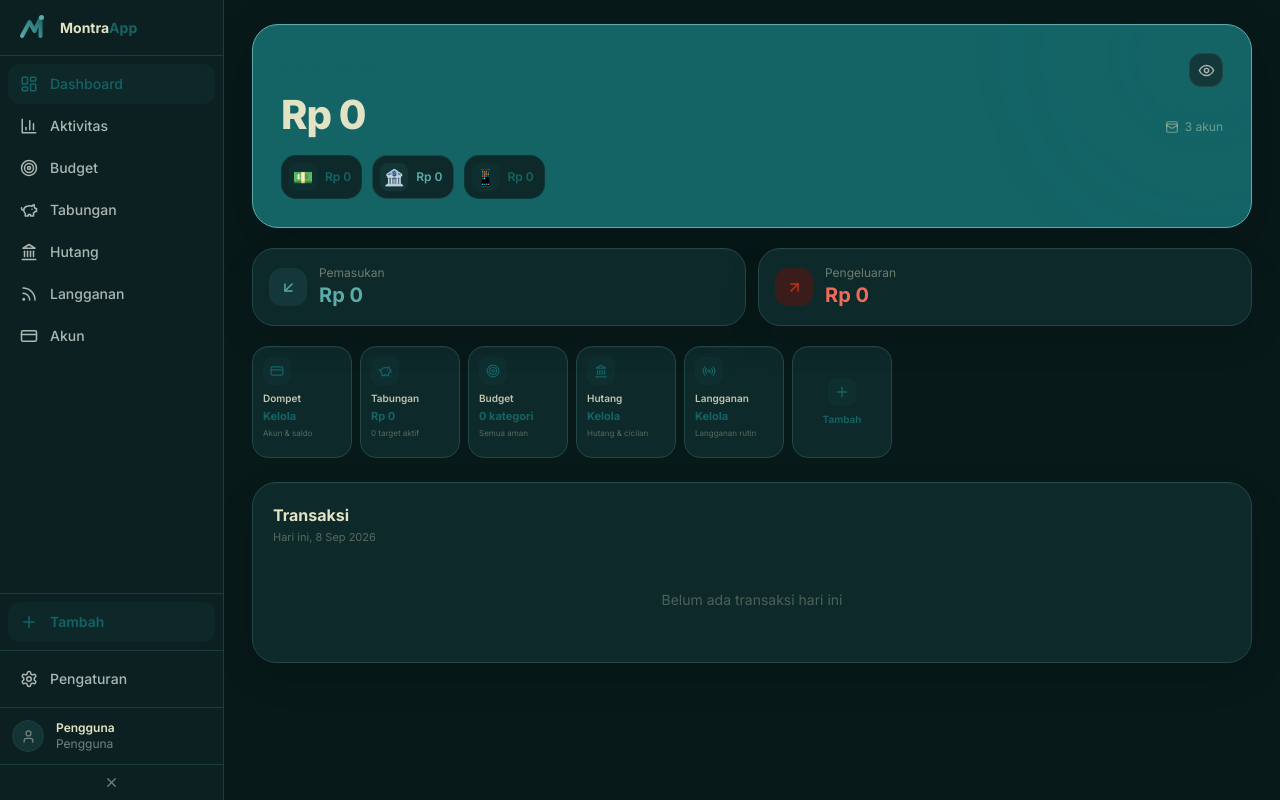
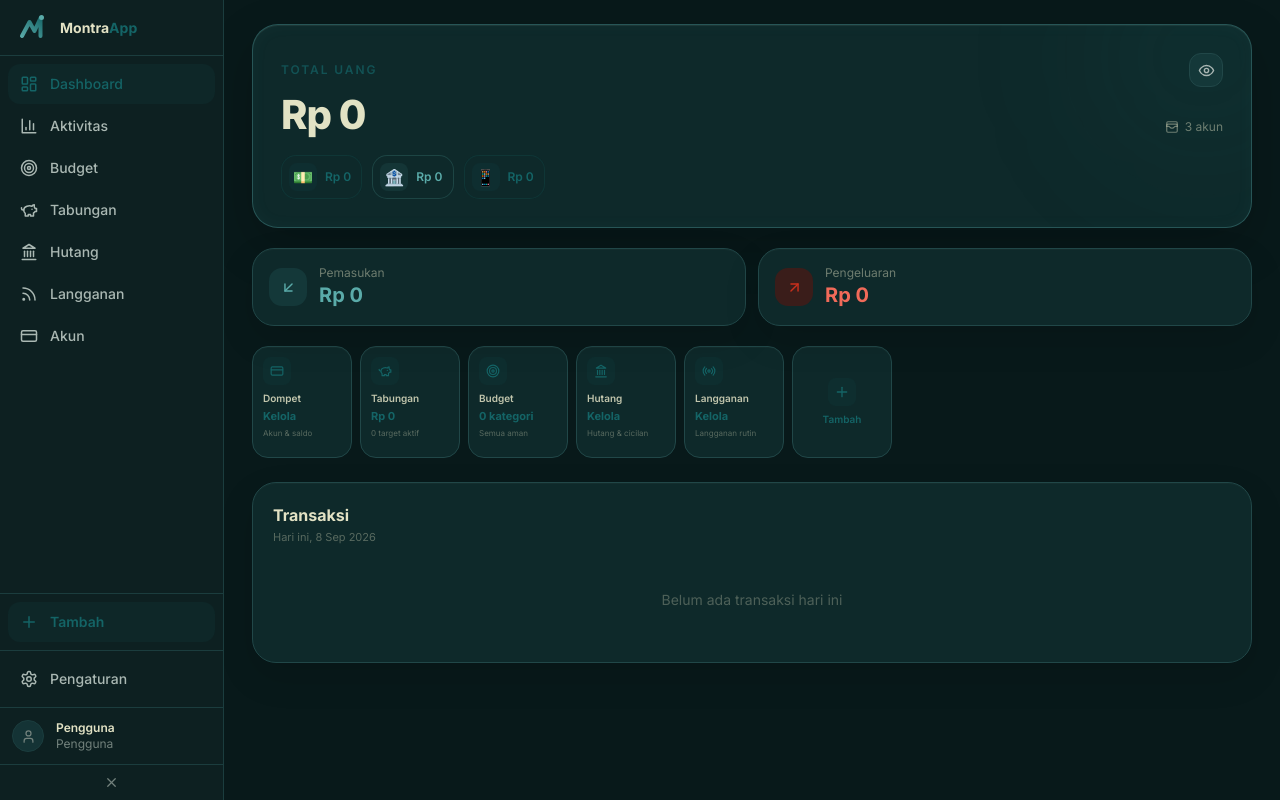
Before and after one commit to hazelinos/Tester, a React (Vite) app: page / in a window 1280 px wide. Built offline with nearby package versions, Linux system fonts and the light colour scheme.

Commit message:
style: add liquid glass balance border

```diff
--- a/src/index.css
+++ b/src/index.css
@@ -36,17 +36,17 @@
 .dashboard-month-control button { width:30px;height:30px;border-radius:10px;display:flex;align-items:center;justify-content:center;color:#A8B5B2;transition:.18s ease; }
 .dashboard-month-control button:hover { background:#214748;color:#E2E2C4; }
 .dashboard-month-control span { min-width:104px;text-align:center;color:#E2E2C4;font-size:11px;font-weight:700; }
-.dashboard-balance { background:#146466;border:1px solid #5AABA9;box-shadow:inset 0 1px 0 rgba(255,255,255,.035),0 18px 50px rgba(0,0,0,.2); }
+.dashboard-balance { background:#0E292A; border:1px solid rgba(90,171,169,.34); box-shadow:inset 0 1px 0 rgba(226,226,196,.07),inset 0 0 18px rgba(90,171,169,.04),0 18px 50px rgba(0,0,0,.2); backdrop-filter:blur(18px); -webkit-backdrop-filter:blur(18px); }
 .dashboard-icon-button { width:34px;height:34px;border-radius:12px;display:flex;align-items:center;justify-content:center;color:#A8B5B2;background:#143839;border:1px solid #214748; }
 .dashboard-icon-button:hover { background:#214748;color:#E2E2C4; }
 .dashboard-account-chip { display:flex;align-items:center;gap:8px;padding:7px 10px 7px 7px;border:1px solid #214748;border-radius:15px;background:#0E292A;backdrop-filter:blur(12px); }
-.dashboard-stat-card { min-width:0;padding:16px;border-radius:22px;border:1px solid #214748;background:#0E292A;box-shadow:inset 0 1px 0 rgba(255,255,255,.025),0 14px 36px rgba(0,0,0,.12);backdrop-filter:blur(18px); }
+.dashboard-stat-card { min-width:0;padding:16px;border-radius:22px;border:1px solid #214748;background:#0E292A;box-shadow:inset 0 1px 0 rgba(226,226,196,.025),0 14px 36px rgba(0,0,0,.12);backdrop-filter:blur(18px); }
 .dashboard-stat-card strong { grid-column:2; }
 .dashboard-stat-icon { grid-row:1/span 2;width:38px;height:38px;border-radius:13px;display:flex;align-items:center;justify-content:center; }
 .dashboard-stat-icon.income { color:#5AABA9;background:#143839; }
 .dashboard-stat-icon.expense { color:#C92F1C;background:#3A1D1A; }
-.dashboard-glass-card { border:1px solid #214748;background:#0E292A;border-radius:24px;box-shadow:inset 0 1px 0 rgba(255,255,255,.025),0 14px 36px rgba(0,0,0,.12);backdrop-filter:blur(18px); }
-.dashboard-shortcut { border:1px solid #214748;background:#0E292A;box-shadow:inset 0 1px 0 rgba(255,255,255,.025);transition:transform .18s ease,border-color .18s ease,background .18s ease; }
+.dashboard-glass-card { border:1px solid #214748;background:#0E292A;border-radius:24px;box-shadow:inset 0 1px 0 rgba(226,226,196,.025),0 14px 36px rgba(0,0,0,.12);backdrop-filter:blur(18px); }
+.dashboard-shortcut { border:1px solid #214748;background:#0E292A;box-shadow:inset 0 1px 0 rgba(226,226,196,.025);transition:transform .18s ease,border-color .18s ease,background .18s ease; }
 .dashboard-shortcut:hover { transform:translateY(-2px);border-color:#5AABA9;background:#143839; }
 .dashboard-edit-button { display:inline-flex;align-items:center;gap:5px;color:#5AABA9;font-size:11px;font-weight:700;padding:7px 9px;border-radius:11px;background:#143839;border:1px solid #214748; }
 .dashboard-edit-button:hover { background:#214748;color:#5AABA9; }
```
